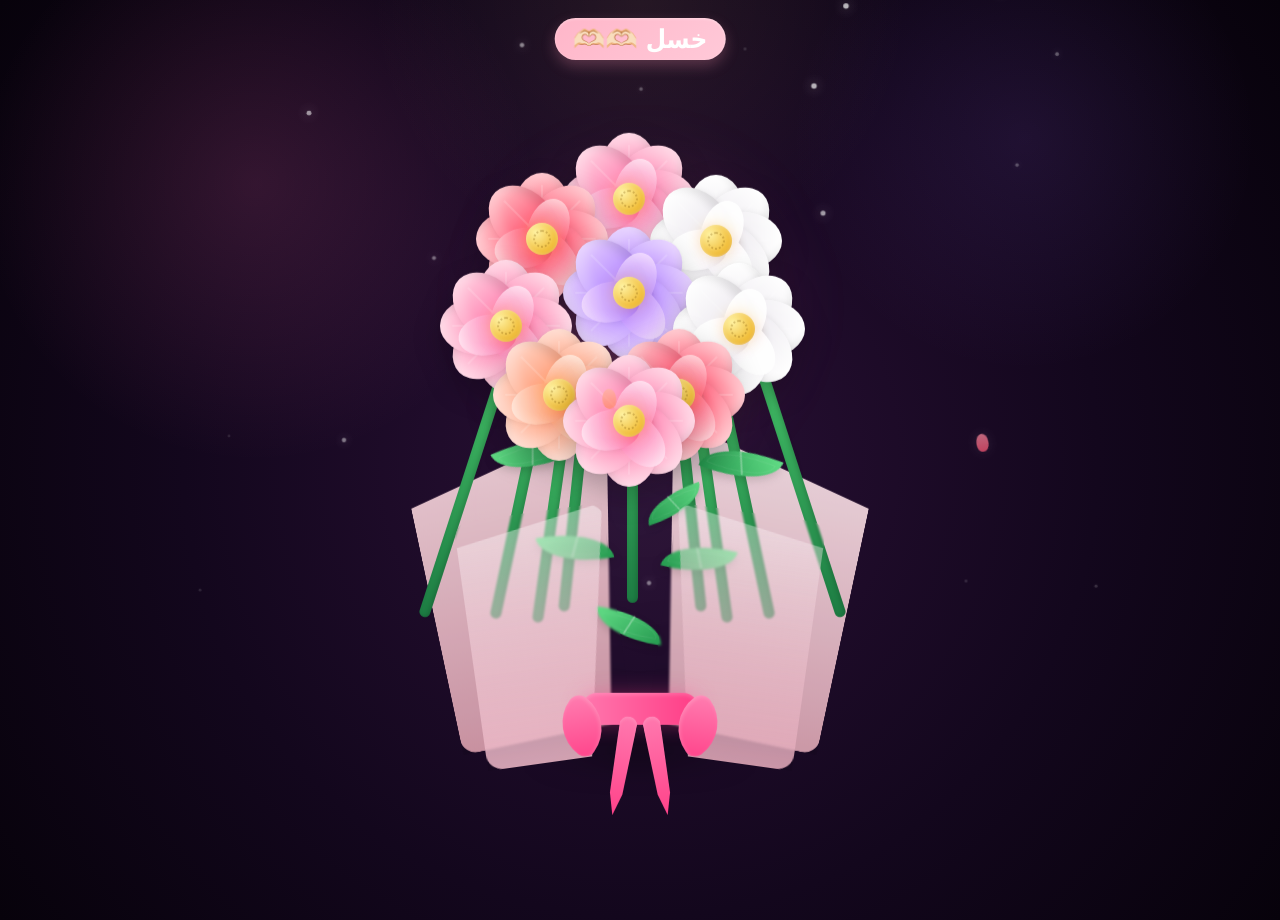
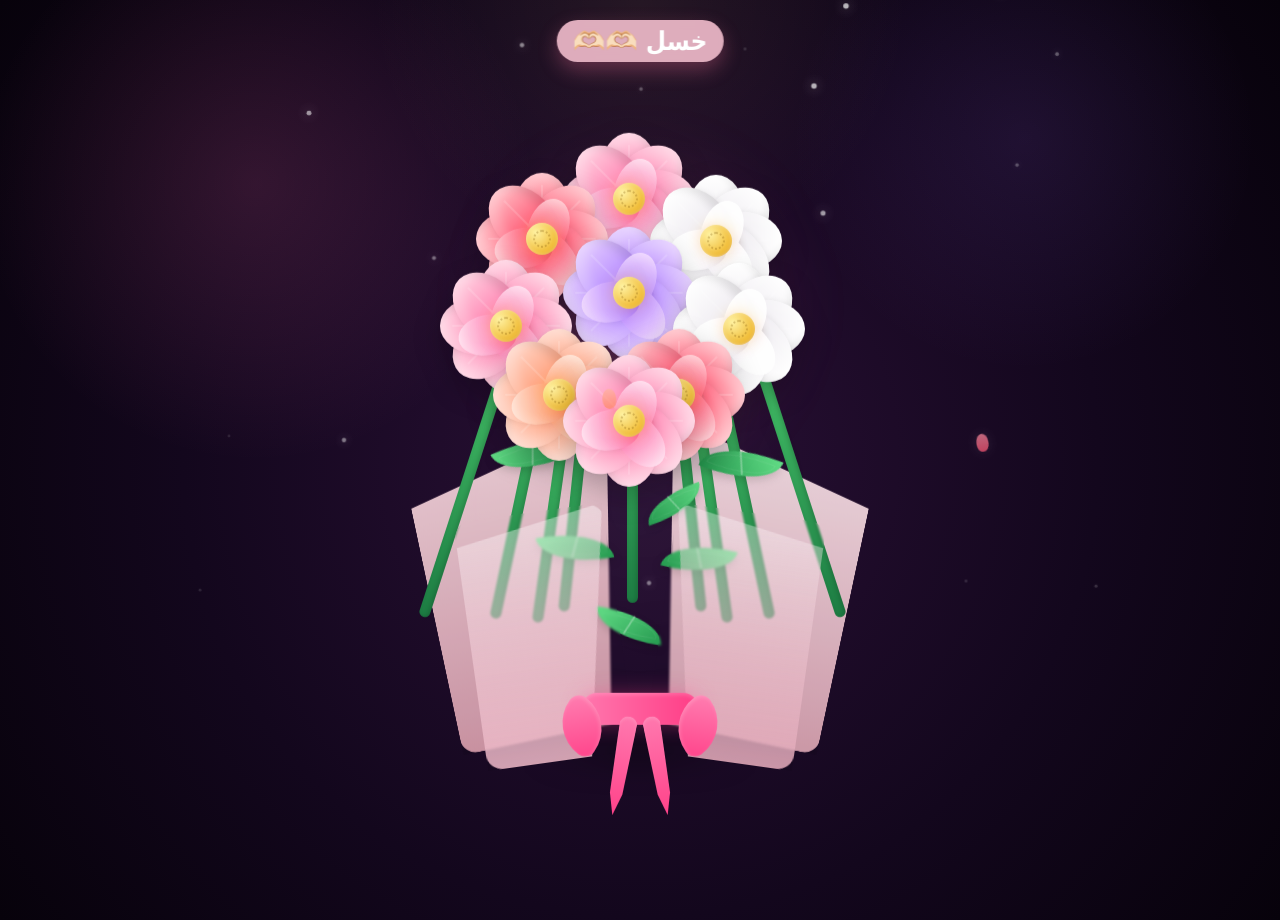
Before and after one commit to mahmoud1154/rose, a plain HTML site: page index.html in a window 1280 px wide. Drawn offline with Linux system fonts and the light colour scheme.

Commit message:
Add files via upload

```diff
--- a/index.html
+++ b/index.html
@@ -382,44 +382,26 @@
       clip-path: polygon(0 0, 100% 0, 85% 78%, 50% 100%, 15% 78%);
     }
 
-.title {
-  position: absolute;
-  top: 18px;
-  left: 50%;
-  transform: translateX(-50%);
+.title{
+  position:absolute;
+  top:20px;
+  left:50%;
+  transform:translateX(-50%);
 
-  display: inline-block;
-  width: auto;
-  height: auto;
+  padding:6px 16px;
+  border-radius:25px;
 
-  padding: 6px 18px;
-  border-radius: 30px;
+  background:rgba(255,200,215,0.85);
+  backdrop-filter:blur(6px);
 
-  font-size: clamp(18px, 4vw, 26px);
-  font-weight: 600;
+  color:white;
+  font-weight:bold;
+  font-size:clamp(18px,4vw,26px);
 
-  color: white;
-
-  background: linear-gradient(135deg, #ffb6c9, #ffc9d8);
-
-  box-shadow:
-    0 6px 14px rgba(255,150,180,0.25),
-    inset 0 1px 3px rgba(255,255,255,0.35);
-
-  text-align: center;
-  white-space: nowrap;
-
-  z-index: 20;
+  box-shadow:0 8px 20px rgba(255,120,160,0.3);
+  white-space:nowrap;
+  z-index:50;
 }
-
-@media (max-width:600px){
-  .title{
-    top: 12px;
-    font-size: 20px;
-    padding: 5px 14px;
-  }
-}
-
     .subtitle {
       position: absolute;
       left: 50%;
```
